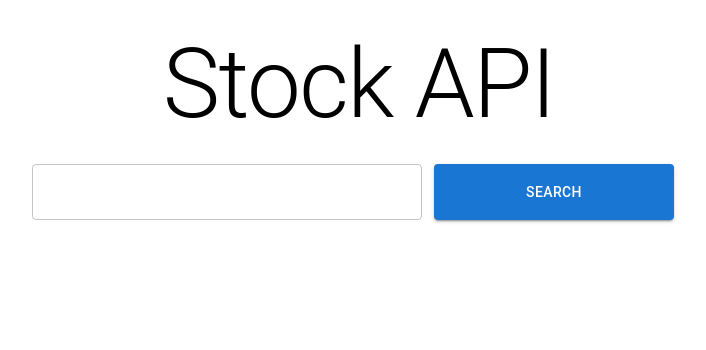
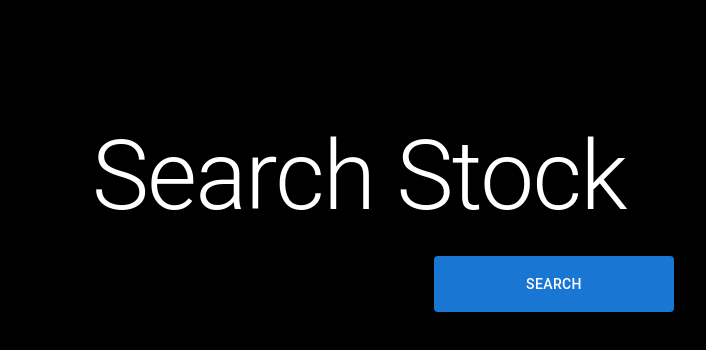
Before and after one commit to gibsonliketheguitar/stock-ticker-app, a Next.js app in the folder client/: page / in a window 1280 px wide. Shown: the top 350 px of the page, without its empty margins (281-987 px from the left). Built offline with nearby package versions, Linux system fonts and the light colour scheme.

Commit message:
clean up and style bump

```diff
--- a/client/components/DisplaySearch.tsx
+++ b/client/components/DisplaySearch.tsx
@@ -3,7 +3,6 @@ import { Box, Card, Typography } from "@mui/material";
 import styled from "@emotion/styled";
 import { useRecoilValue } from "recoil";
 import { searchResult } from "../atoms/search";
-import Link from "next/link";
 
 function ObjIsEmpty(input: any) {
   let count = 0;
@@ -28,10 +27,10 @@ function StockCard() {
     previousClose,
     percentChange,
     logo,
+    timeOfQuery,
     weburl,
   }: any = useRecoilValue(searchResult);
   const result = useRecoilValue(searchResult);
-  console.log("result", result);
   const Row = styled("div")({
     display: "flex",
     justifyContent: "center",
@@ -40,7 +39,7 @@ function StockCard() {
   const CellLabel = styled(Typography)({
     flex: 1,
     display: "flex",
-    justifyContent: "center",
+    justifyContent: "left",
     padding: "12px",
     textAlign: "left",
   });
@@ -55,7 +54,15 @@ function StockCard() {
   });
 
   return (
-    <Card style={{ display: "flex", flex: "wrap", padding: "24px" }}>
+    <Card
+      variant="outlined"
+      style={{
+        display: "flex",
+        backgroundColor: "",
+        flex: "wrap",
+        padding: "24px",
+      }}
+    >
       <Box
         style={{
           flex: 1,
@@ -85,7 +92,13 @@ function StockCard() {
           </CellText>
         </Row>
         <Row>
-          <CellLabel variant="h5">Current Price:</CellLabel>
+          <CellLabel variant="h5">Industry:</CellLabel>
+          <CellText variant="body1">{industry}</CellText>
+        </Row>
+        <Row>
+          <CellLabel variant="h5">
+            {new Date(timeOfQuery).toDateString()}
+          </CellLabel>
           <CellText variant="body1">{currentPrice}</CellText>
         </Row>
         <Row>
--- a/client/components/StockSearch.tsx
+++ b/client/components/StockSearch.tsx
@@ -8,7 +8,8 @@ export default function StockSearch() {
   const [result, setResult] = useRecoilState<any>(searchResult);
 
   const handleTextInput = (e: any) => {
-    setInput(e.target.value);
+    const chars = e.target.value.toUpperCase();
+    setInput(chars);
   };
 
   const handleOnSubmit = async () => {
@@ -30,7 +31,6 @@ export default function StockSearch() {
       if (!response.ok) throw new Error();
 
       const res = await response.json();
-      console.log(res);
       setResult(res);
     } catch (err) {
       console.log("failed to get stock");
--- a/client/pages/_app.tsx
+++ b/client/pages/_app.tsx
@@ -1,3 +1,4 @@
+import "../styles/globals.css";
 import type { AppProps } from "next/app";
 import {
   RecoilRoot,
--- a/client/pages/index.tsx
+++ b/client/pages/index.tsx
@@ -9,11 +9,11 @@ export default function Home() {
         display: "flex",
         flexDirection: "column",
         alignItems: "center",
-        padding: "20px",
         height: "100vh",
+        paddingTop: "120px",
       }}
     >
-      <Typography variant="h1">Stock API</Typography>
+      <Typography variant="h1">Search Stock</Typography>
       <DisplaySearch />
       <StockSearch />
     </Box>
--- /dev/null
+++ b/client/styles/globals.css
@@ -0,0 +1,26 @@
+html,
+body {
+  padding: 0;
+  margin: 0;
+  font-family: -apple-system, BlinkMacSystemFont, Segoe UI, Roboto, Oxygen,
+    Ubuntu, Cantarell, Fira Sans, Droid Sans, Helvetica Neue, sans-serif;
+}
+
+a {
+  color: inherit;
+  text-decoration: none;
+}
+
+* {
+  box-sizing: border-box;
+}
+
+@media (prefers-color-scheme: light) {
+  html {
+    color-scheme: dark;
+  }
+  body {
+    color: white;
+    background: black;
+  }
+}
```
Also changed, not shown: 1 other file (tests, documents, lock files or other folders).
